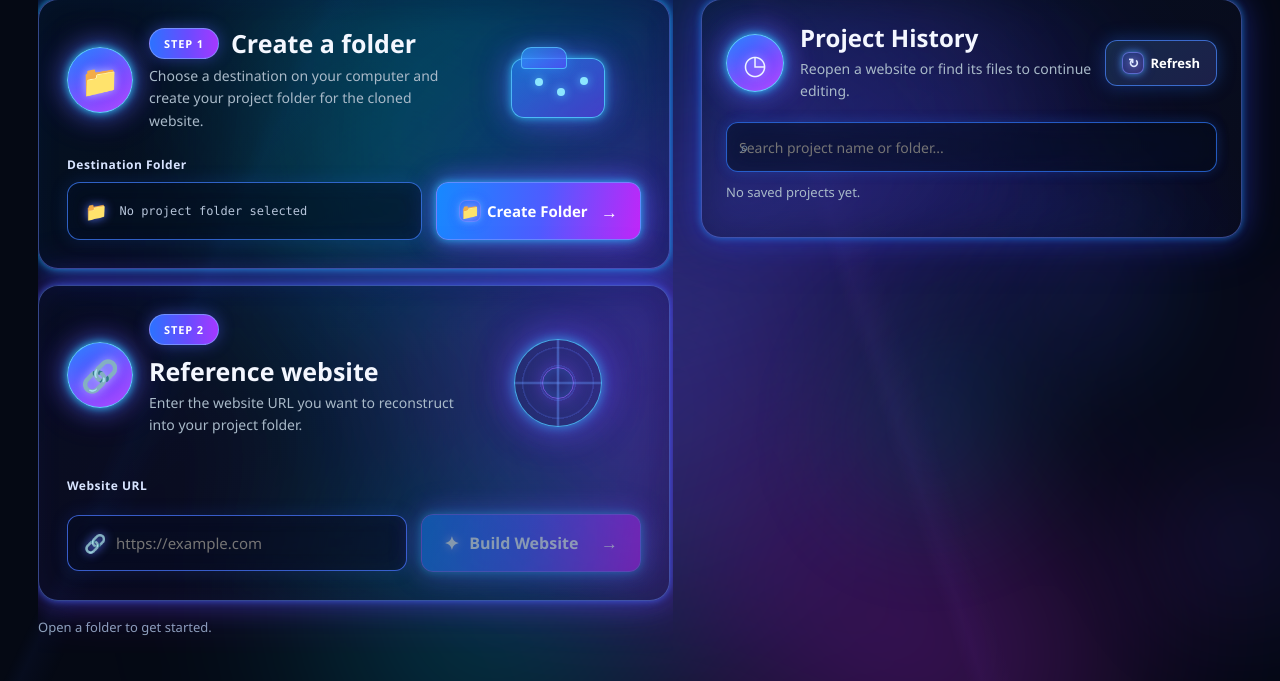
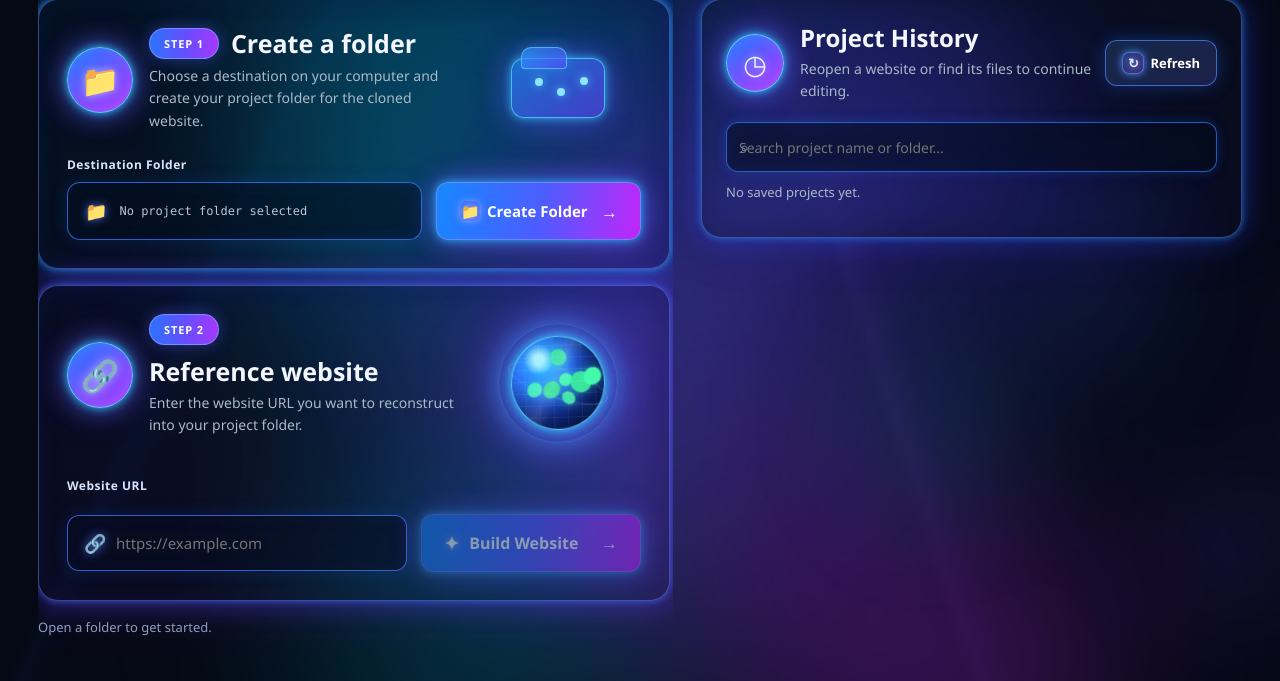
Before and after one commit to marcelino09327228053-stack/website-cloner, a FastAPI app: page / in a window 1280 px wide. Shown: the part 179-860 px from the top of the page. Run offline with FastAPI, Linux system fonts and the light colour scheme; data that the repository does not hold is empty.

Commit message:
Automatic pre-AI-edit checkpoint

```diff
--- a/static/style.css
+++ b/static/style.css
@@ -1173,3 +1173,111 @@
     animation:none;
   }
 }
+
+/* Futuristic animated Earth for Reference Website */
+.globe-art{
+  position:relative;
+  display:grid;
+  place-items:center;
+  width:126px;
+  height:126px;
+  filter:drop-shadow(0 0 18px rgba(54,178,255,.42)) drop-shadow(0 0 34px rgba(128,65,255,.28));
+}
+.globe-art::before{
+  content:"";
+  position:absolute;
+  width:112px;
+  height:112px;
+  border-radius:50%;
+  background:radial-gradient(circle,rgba(32,180,255,.22),rgba(94,61,255,.10) 55%,transparent 72%);
+  filter:blur(10px);
+  animation:earthAura 5.5s ease-in-out infinite;
+}
+.globe-art::after{
+  content:"";
+  position:absolute;
+  width:118px;
+  height:118px;
+  border-radius:50%;
+  border:1px solid rgba(101,211,255,.22);
+  box-shadow:0 0 26px rgba(53,189,255,.22),0 0 42px rgba(126,69,255,.16);
+  animation:earthOrbit 14s linear infinite;
+}
+.globe-ring{
+  position:absolute;
+  width:94px;
+  height:94px;
+  border-radius:50%;
+  overflow:hidden;
+  border:1px solid rgba(95,219,255,.88);
+  background:
+    radial-gradient(circle at 30% 24%,rgba(186,247,255,.96) 0 5%,transparent 16%),
+    radial-gradient(circle at 35% 28%,#2dc8ff 0%,#276cff 33%,#1738a8 61%,#071846 100%);
+  box-shadow:
+    0 0 8px rgba(63,228,255,.78),
+    0 0 25px rgba(42,147,255,.62),
+    0 0 48px rgba(109,62,255,.46),
+    inset -18px -12px 28px rgba(2,7,35,.58),
+    inset 12px 8px 20px rgba(114,220,255,.12);
+  animation:earthFloat 7s ease-in-out infinite;
+}
+.globe-ring::before{
+  content:"";
+  position:absolute;
+  inset:-4px;
+  border-radius:50%;
+  background:
+    radial-gradient(ellipse at 24% 30%,rgba(66,255,170,.98) 0 8%,transparent 9%),
+    radial-gradient(ellipse at 36% 35%,rgba(58,236,157,.95) 0 11%,transparent 12%),
+    radial-gradient(ellipse at 44% 48%,rgba(74,255,177,.91) 0 8%,transparent 9%),
+    radial-gradient(ellipse at 56% 34%,rgba(73,242,171,.90) 0 7%,transparent 8%),
+    radial-gradient(ellipse at 61% 52%,rgba(59,231,150,.92) 0 10%,transparent 11%),
+    radial-gradient(ellipse at 72% 65%,rgba(78,255,184,.86) 0 7%,transparent 8%),
+    radial-gradient(ellipse at 32% 68%,rgba(62,236,160,.85) 0 8%,transparent 9%);
+  filter:drop-shadow(0 0 5px rgba(73,255,183,.45));
+  animation:earthContinents 18s linear infinite;
+}
+.globe-ring::after{
+  content:"";
+  position:absolute;
+  inset:0;
+  border-radius:50%;
+  background:
+    repeating-linear-gradient(0deg,transparent 0 11px,rgba(179,232,255,.15) 11px 12px),
+    repeating-linear-gradient(90deg,transparent 0 13px,rgba(179,232,255,.11) 13px 14px),
+    linear-gradient(118deg,transparent 0 34%,rgba(255,255,255,.20) 46%,transparent 57%);
+  opacity:.54;
+  mix-blend-mode:screen;
+}
+.globe-core{
+  position:absolute;
+  width:104px;
+  height:30px;
+  border-radius:50%;
+  border:1px solid rgba(116,208,255,.28);
+  background:transparent;
+  box-shadow:0 0 16px rgba(51,183,255,.14);
+  transform:rotate(-18deg);
+  animation:earthRing 11s linear infinite;
+}
+@keyframes earthFloat{
+  0%,100%{transform:translateY(0) rotate(-2deg)}
+  50%{transform:translateY(-5px) rotate(2deg)}
+}
+@keyframes earthContinents{
+  0%{transform:translateX(-5px) rotate(0deg)}
+  50%{transform:translateX(5px) rotate(180deg)}
+  100%{transform:translateX(-5px) rotate(360deg)}
+}
+@keyframes earthAura{
+  0%,100%{transform:scale(.94);opacity:.65}
+  50%{transform:scale(1.12);opacity:1}
+}
+@keyframes earthOrbit{
+  from{transform:rotate(0deg)}
+  to{transform:rotate(360deg)}
+}
+@keyframes earthRing{
+  from{transform:rotate(-18deg)}
+  to{transform:rotate(342deg)}
+}
```
